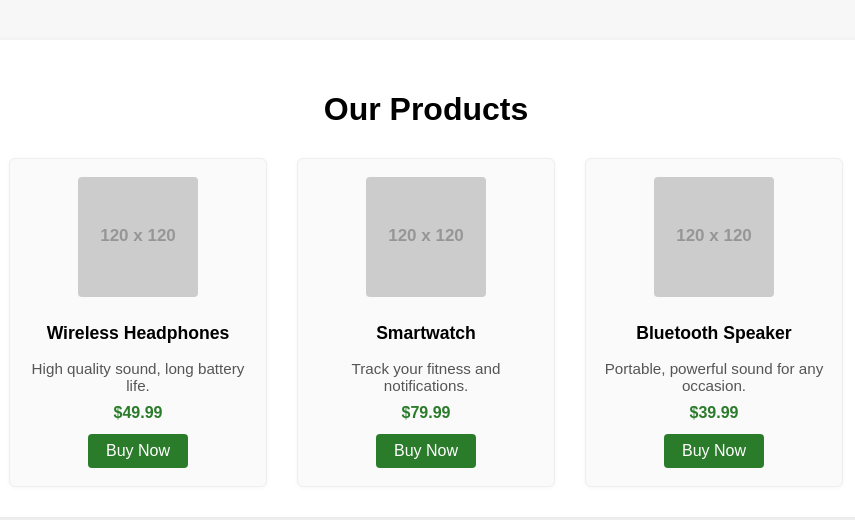
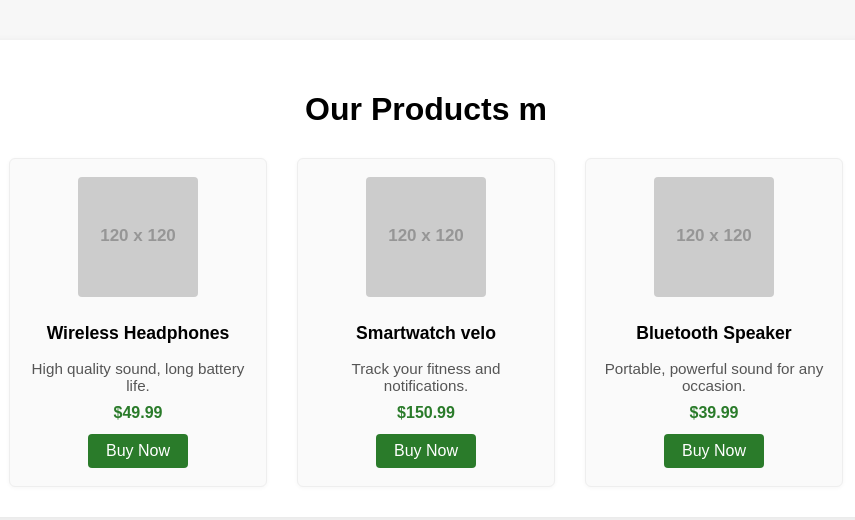
Before and after one commit to kiyaka-990/splitmate, a plain HTML site: page product.html in a window 1280 px wide. Shown: the whole page, without its empty margins (214-1069 px from the left). Drawn offline with Linux system fonts and the light colour scheme; placeholder pictures from the web are drawn by us.

Commit message:
updated products

```diff
--- a/product.html
+++ b/product.html
@@ -20,7 +20,7 @@
 </head>
 <body>
     <div class="container">
-        <h1>Our Products</h1>
+        <h1>Our Products m</h1>
         <div class="products">
             <div class="product">
                 <img src="https://via.placeholder.com/120?text=Headphones" alt="Headphones">
@@ -31,9 +31,9 @@
             </div>
             <div class="product">
                 <img src="https://via.placeholder.com/120?text=Smartwatch" alt="Smartwatch">
-                <h2>Smartwatch</h2>
+                <h2>Smartwatch velo</h2>
                 <p>Track your fitness and notifications.</p>
-                <div class="price">$79.99</div>
+                <div class="price">$150.99</div>
                 <button class="buy-btn">Buy Now</button>
             </div>
             <div class="product">
```
